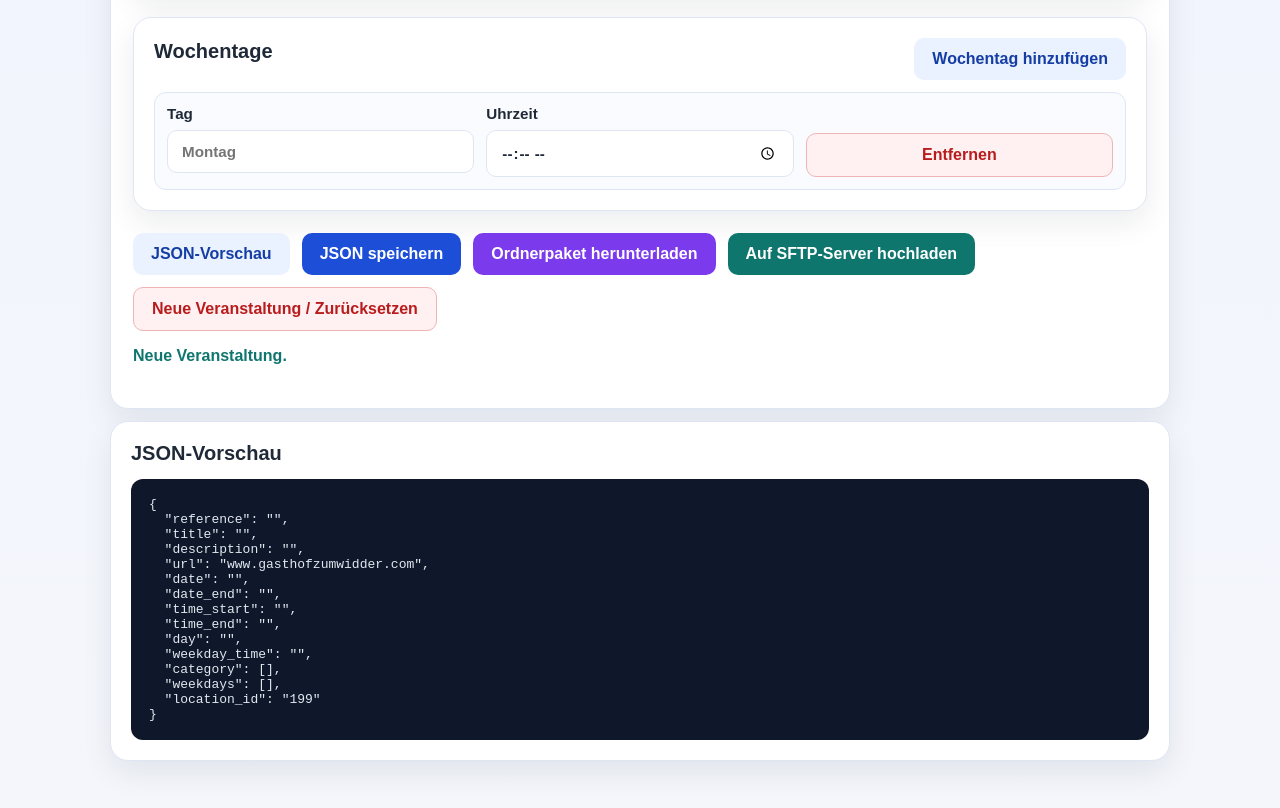
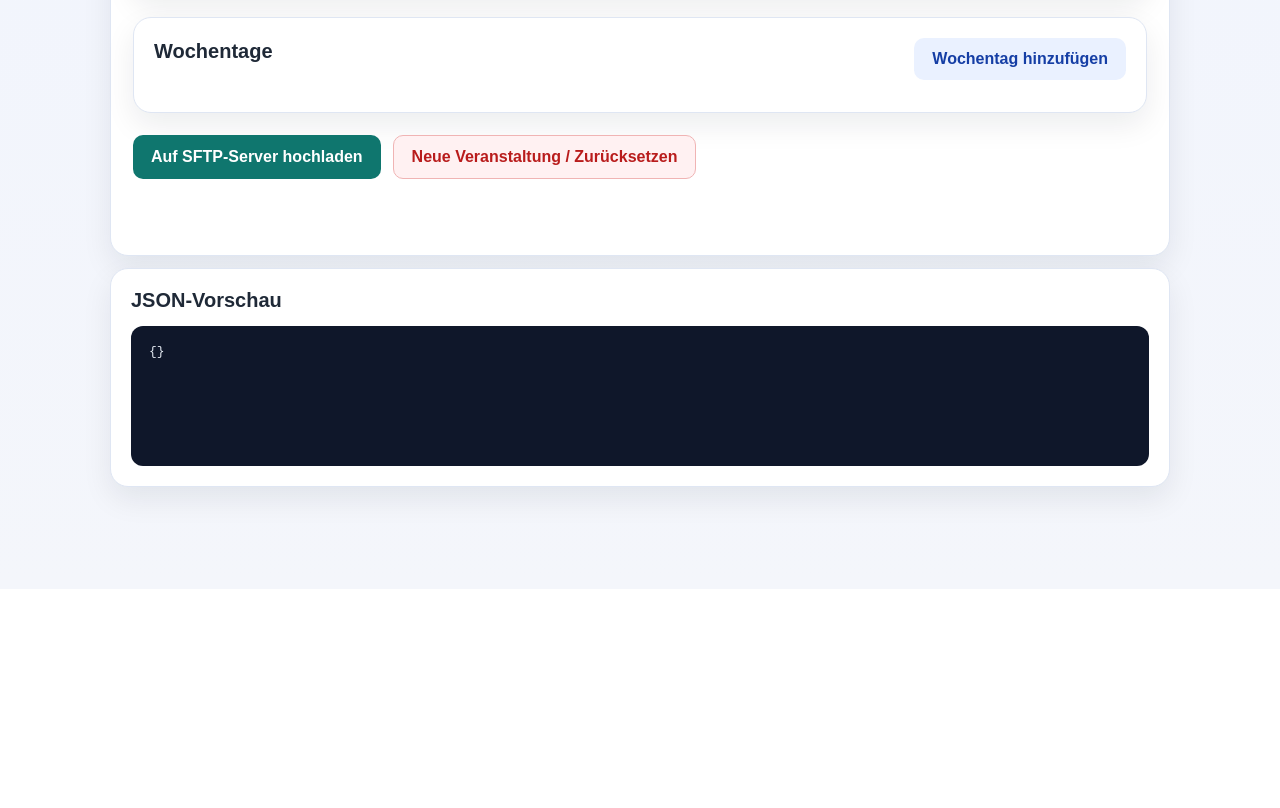
Before and after one commit to x39akkdjf1/json_calendar_generator, a website: page index.html in a window 1280 px wide. Shown: the part 1200-2008 px from the top of the page. After the commit the page ends 1789 px from the top, so only its background shows below. Drawn offline with nearby package versions, Linux system fonts and the light colour scheme; no server answers.

Commit message:
Adjust required markers alignment and remove JSON action buttons

```diff
--- a/index.html
+++ b/index.html
@@ -43,7 +43,7 @@
       </label>
     </section>
     <section class="panel"><div class="section-header"><h2>Wochentage</h2><button type="button" id="addWeekdayBtn" class="secondary-btn">Wochentag hinzufügen</button></div><div id="weekdayList" class="weekday-list"></div></section>
-    <div class="actions"><button type="button" id="previewBtn" class="secondary-btn">JSON-Vorschau</button><button type="button" id="downloadJsonBtn" class="primary-btn">JSON speichern</button><button type="button" id="downloadPackageBtn" class="accent-btn">Ordnerpaket herunterladen</button><button type="button" id="ftpUploadBtn" class="ftp-btn">Auf SFTP-Server hochladen</button><button type="button" id="resetBtn" class="danger-btn">Neue Veranstaltung / Zurücksetzen</button></div>
+    <div class="actions"><button type="button" id="ftpUploadBtn" class="ftp-btn">Auf SFTP-Server hochladen</button><button type="button" id="resetBtn" class="danger-btn">Neue Veranstaltung / Zurücksetzen</button></div>
     <p id="ftpStatus" class="status" aria-live="polite"></p>
   </form>
   <section class="panel preview-panel"><h2>JSON-Vorschau</h2><pre id="jsonPreview">{}</pre></section>
```
